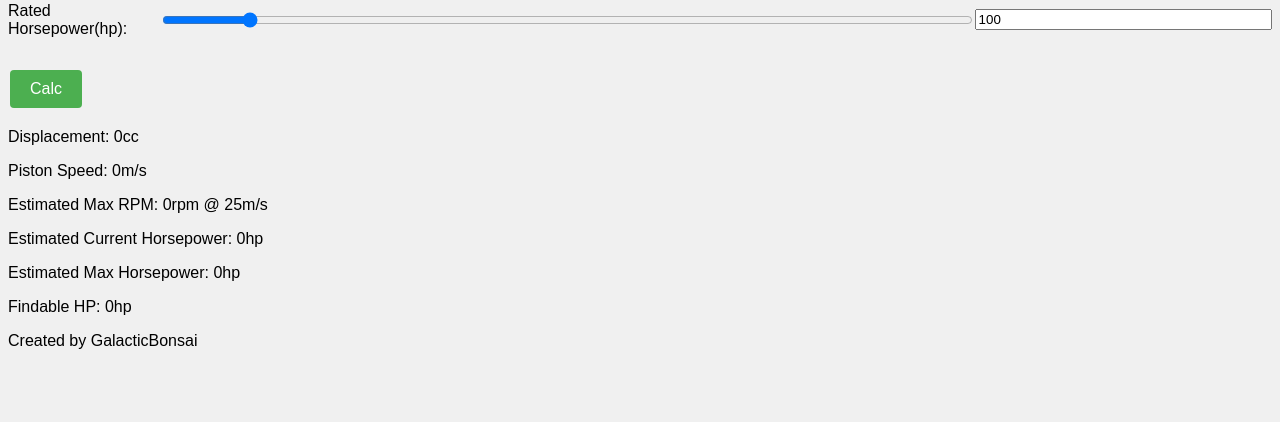
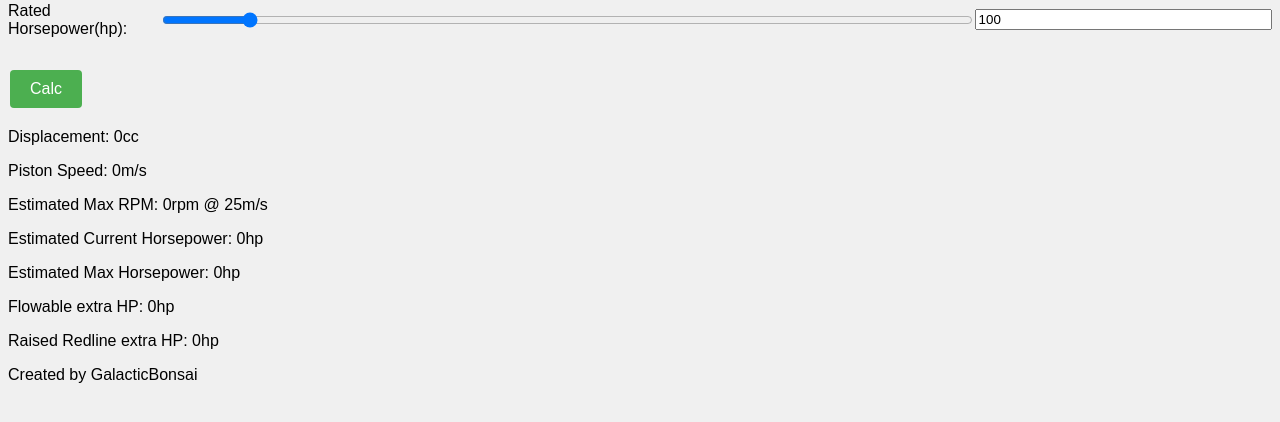
Before and after one commit to GalacticBonsai/FIMath, a Flask app: page / in a window 1280 px wide. Shown: the part 326-748 px from the top of the page. Run offline with Flask 3, Linux system fonts and the light colour scheme.

Commit message:
add flow est and max rpm HP calcs

```diff
--- a/static/index.js
+++ b/static/index.js
@@ -48,7 +48,9 @@ function calc() {
   document.getElementById("mHP").textContent = Math.floor(mHP);
 
   var rHP = Number(document.getElementById("RatedHP").value);
-  document.getElementById("mHPDiff").textContent = Math.floor(mHP - rHP);
+  document.getElementById("mHPDiff").textContent = Math.floor(eHP - rHP);
+  document.getElementById("mRPMHPDiff").textContent = Math.floor(mHP - rHP);
+
 }
 
 // Function to update the displayed values next to the sliders
--- a/templates/index.html
+++ b/templates/index.html
@@ -67,7 +67,8 @@
 <p>Estimated Max RPM: <span id="mRPM">0</span>rpm @ 25m/s</p>
 <p>Estimated Current Horsepower: <span id="eHP">0</span>hp</p>
 <p>Estimated Max Horsepower: <span id="mHP">0</span>hp</p>
-<p>Findable HP: <span id="mHPDiff">0</span>hp</p>
+<p>Flowable extra HP: <span id="mHPDiff">0</span>hp</p>
+<p>Raised Redline extra HP: <span id="mRPMHPDiff">0</span>hp</p>
 <footer>Created by GalacticBonsai</footer>
 <script type="text/javascript" src="{{url_for('static', filename='index.js')}}"></script>
 </body>
```
